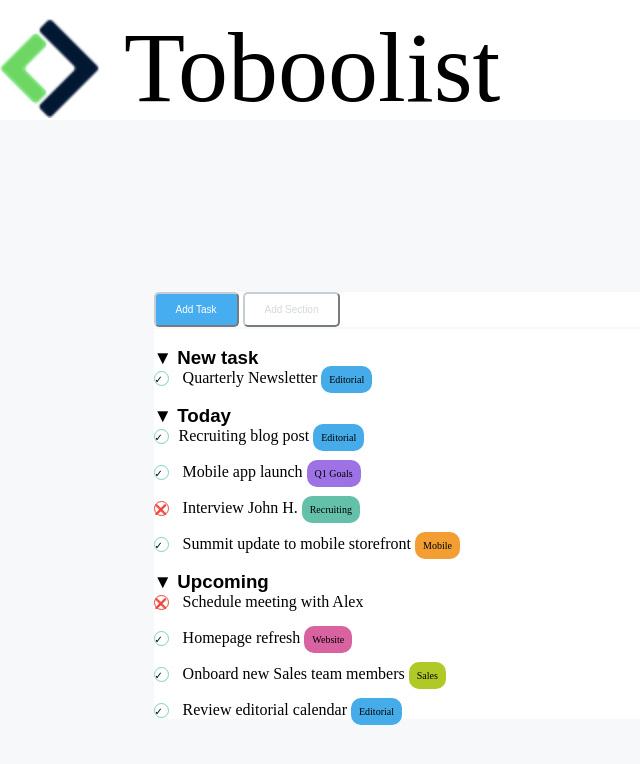
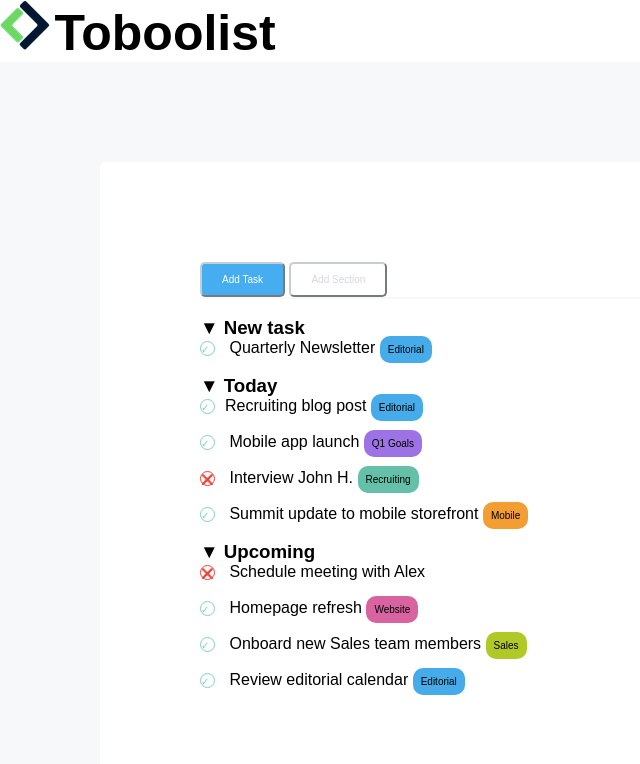
Before and after one commit to Sebastiano-Pizzata/html-css-toboolist, a plain HTML site: page index.html in a window 1280 px wide. Shown: the whole page, without its empty margins (0-640 px from the left). Drawn offline with Linux system fonts and the light colour scheme.

Commit message:
add: first corrections

```diff
--- a/css/style.css
+++ b/css/style.css
@@ -1,28 +1,30 @@
+html{
+      font-family: sans-serif;
+}
+
 header{
-       height: 120px;
+       vertical-align: middle;
+        margin-bottom: 0px;
        background-color: #FFFFFF;
-       padding-top: 10px;
 
-}
+       }
+
 body{
      background-color: #F6F8F9;
      }
 
-#logo,
-.vertical-logo{
-                vertical-align: middle;
-                width: 100px;
-              }
 
- .vertical-logo{ display: inline;
-                font-size: 100px;
-                padding-left: 20px;
- }
+h1 {
+      display: inline ;
+     font-size: 50px;
+   }
 
-main{ text-align: left;
-                margin: 12%;
+
+   main{
+               margin: 100px;
                background-color: #FFFFFF;
                border-radius: 5px;
+               padding: 100px;
                }
 
 .button-1{
@@ -71,6 +73,7 @@ hr{
                 line-height: 15px;
                 font-size: 10px;
                 border: 1px solid #82CFBE;
+                color: #82CFBE ;
                 }
 .blue-circle{
              background-color:#45ABE9 ;
--- a/index.html
+++ b/index.html
@@ -15,12 +15,12 @@
     <header>
             <img id="logo" src="./img/img-2/Logo.png" alt="Logo">
 
-           <span class="vertical-logo">
-            Toboolist
-           </span>
+           <h1>
+                Toboolist
+           </h1>
 
-</header>
-<br>
+    </header>
+
 
 <main>
     <button class="button-1">
@@ -40,7 +40,6 @@
             &#9660; New task
         </h3>
     </li>
-  <ul>
   <li>
     <span class="check-circle">
         &#10003
@@ -49,7 +48,7 @@
     <span class="blue-circle">
         Editorial
     </span>
-</ul>
+
   </li>
 </ul>
 <br>
@@ -58,8 +57,7 @@
         <h3>
             &#9660; Today
         </h3>
-        <ul>
-           <li>
+            <li>
                <span class="check-circle">
                 &#10003;
                </span>Recruiting blog post
@@ -96,14 +94,14 @@
                Mobile
             </span>
            </li>
-        </ul>
+
     </li>
 </ul>
 <br>
 <ul>
     <li>
         <h3> &#9660; Upcoming</h3>
-        <ul>
+
             <li>
                 <span class="wrong">
                     &#10060;</span> Schedule meeting with Alex
@@ -136,7 +134,7 @@
                         Editorial
                     </span>
             </li>
-        </ul>
+
     </li>
 
 </ul>
```
